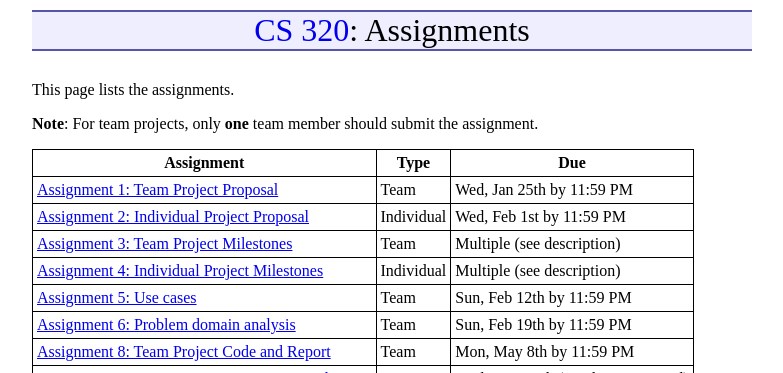
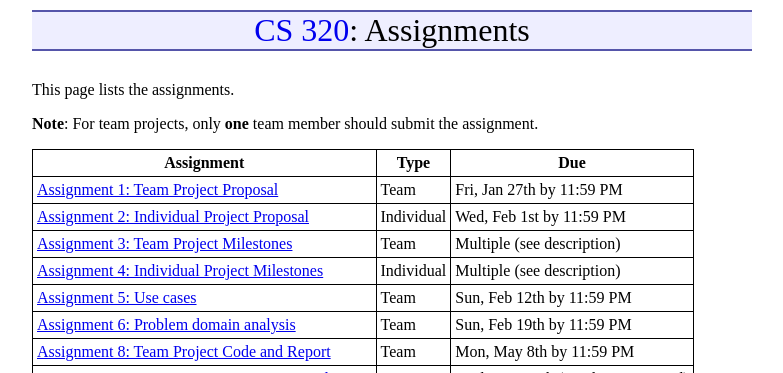
Before and after one commit to ycpcs/cs320-spring2017, a Jekyll site: the page built from assign/index.md, in a window 1280 px wide. Shown: the top 373 px of the page, without its empty margins (248-1031 px from the left). Built offline with Jekyll 4.4.1, drawn with Linux system fonts in a browser that asks for light colours.

Commit message:
due date update

```diff
--- a/assign/index.md
+++ b/assign/index.md
@@ -9,7 +9,7 @@ This page lists the assignments.
 
 Assignment | Type | Due
 ---------- | ---- | ---
-[Assignment 1: Team Project Proposal](assign01.html) | Team | Wed, Jan 25th by 11:59 PM
+[Assignment 1: Team Project Proposal](assign01.html) | Team | Fri, Jan 27th by 11:59 PM
 [Assignment 2: Individual Project Proposal](assign02.html) | Individual | Wed, Feb 1st by 11:59 PM
 [Assignment 3: Team Project Milestones](assign03.html) | Team | Multiple (see description)
 [Assignment 4: Individual Project Milestones](assign04.html) | Individual | Multiple (see description)
```
